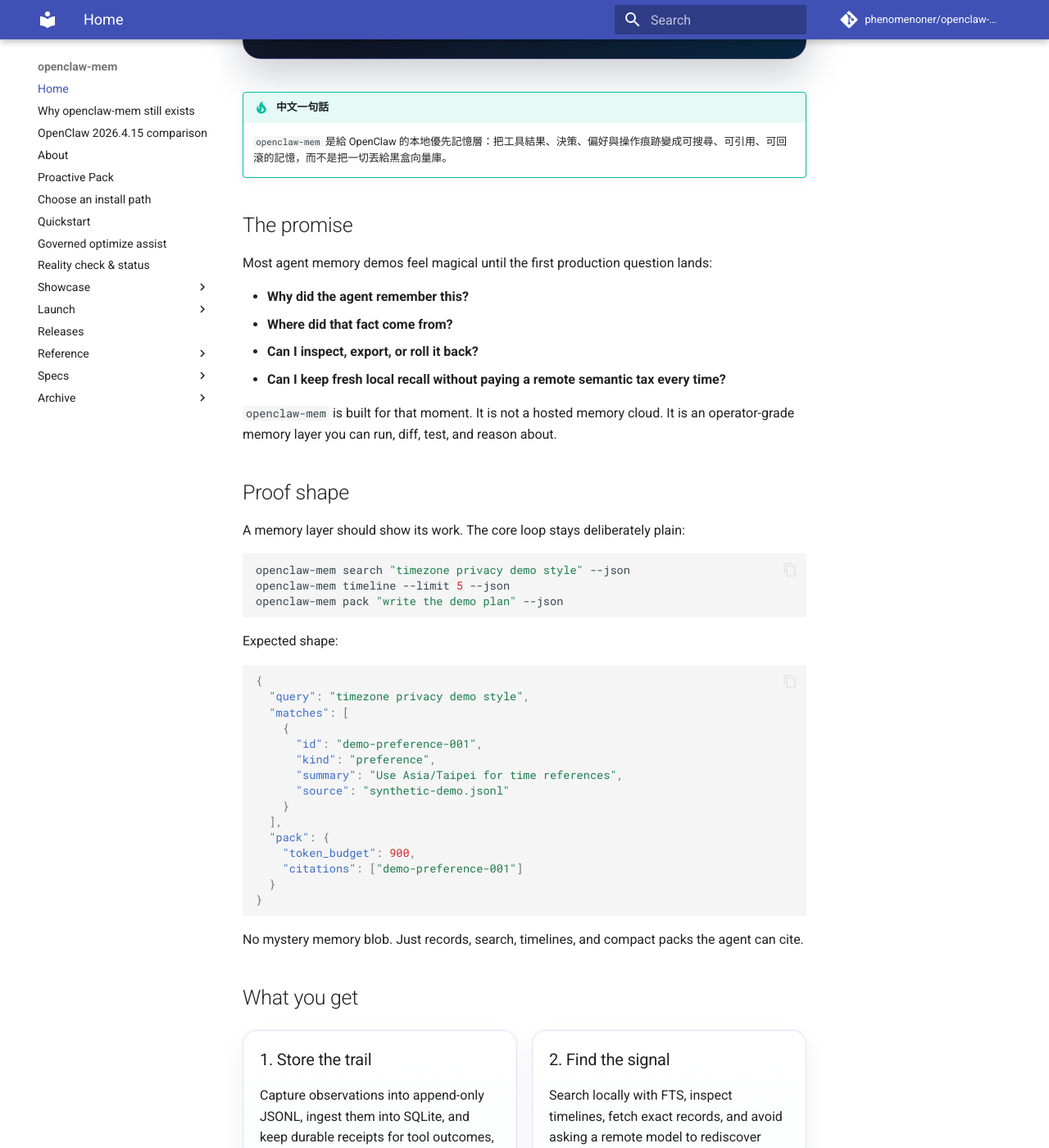
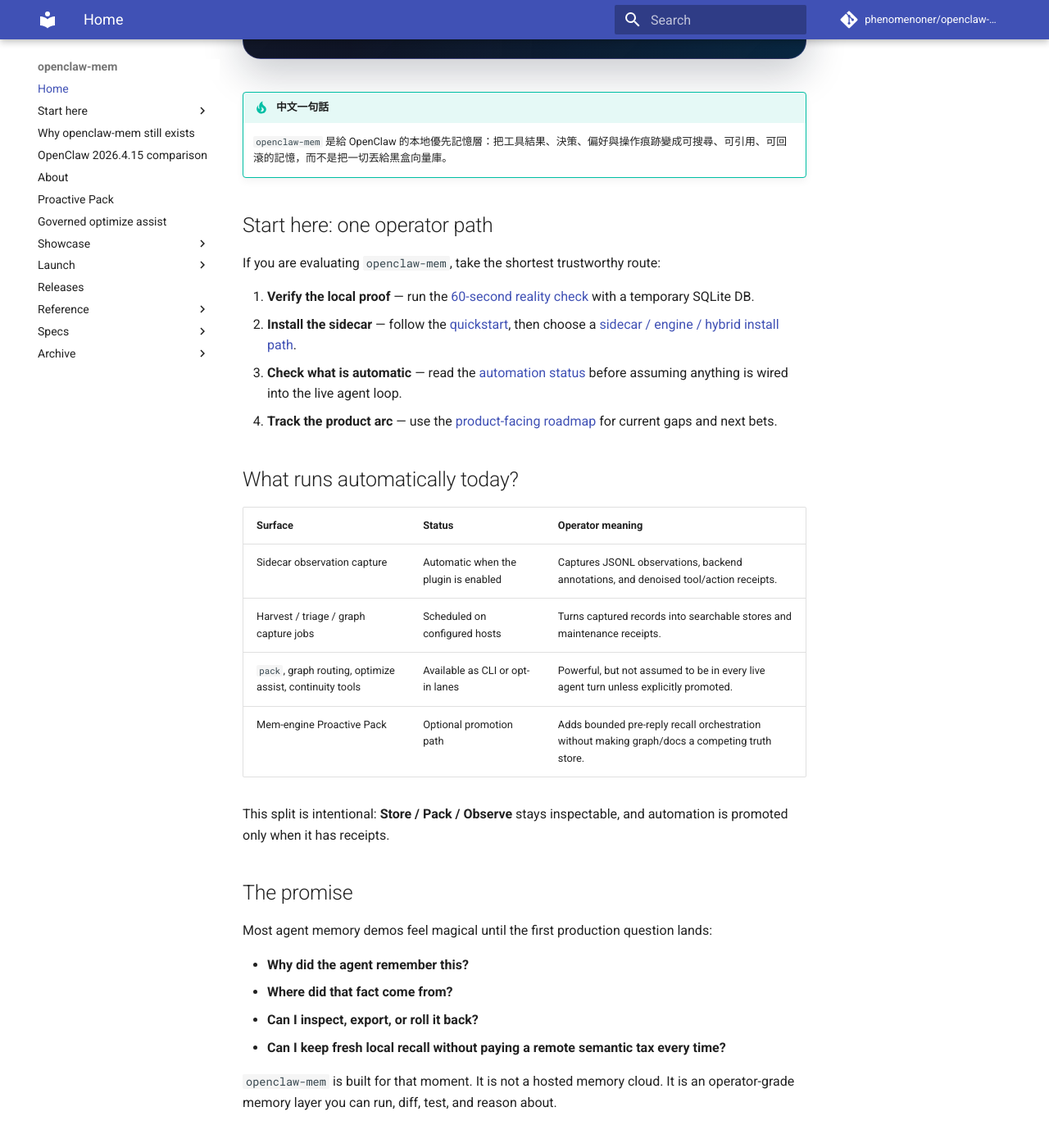
Before and after one commit to phenomenoner/openclaw-mem, an MkDocs documentation site: the page built from docs/index.md, in a window 1280 px wide and 1400 px high, scrolled down 920 px. Shown: the whole window at 82% size. Built offline with MkDocs 1.6.1 and Material for MkDocs 9.7.7, drawn with Linux system fonts in a browser that asks for light colours; comment, search, counter and statistics services are not loaded; some of the changed text lies outside the part shown.

```diff
--- a/docs/index.md
+++ b/docs/index.md
@@ -23,15 +23,35 @@ $ openclaw-mem search "privacy timezone style" --json
 </div>
 
 <div class="ocm-ctas" markdown="1">
-[Run the 5-minute demo](showcase/inside-out-demo.md){ .md-button .md-button--primary }
+[Verify in 60 seconds](reality-check.md){ .md-button .md-button--primary }
+[Read the quickstart](quickstart.md){ .md-button }
 [Choose an install path](install-modes.md){ .md-button }
-[Read the quickstart](quickstart.md){ .md-button }
 </div>
 
 </div>
 
 !!! tip "中文一句話"
     `openclaw-mem` 是給 OpenClaw 的本地優先記憶層：把工具結果、決策、偏好與操作痕跡變成可搜尋、可引用、可回滾的記憶，而不是把一切丟給黑盒向量庫。
+
+## Start here: one operator path
+
+If you are evaluating `openclaw-mem`, take the shortest trustworthy route:
+
+1. **Verify the local proof** — run the [60-second reality check](reality-check.md) with a temporary SQLite DB.
+2. **Install the sidecar** — follow the [quickstart](quickstart.md), then choose a [sidecar / engine / hybrid install path](install-modes.md).
+3. **Check what is automatic** — read the [automation status](automation-status.md) before assuming anything is wired into the live agent loop.
+4. **Track the product arc** — use the [product-facing roadmap](openclaw-user-improvement-roadmap.md) for current gaps and next bets.
+
+## What runs automatically today?
+
+| Surface | Status | Operator meaning |
+| --- | --- | --- |
+| Sidecar observation capture | Automatic when the plugin is enabled | Captures JSONL observations, backend annotations, and denoised tool/action receipts. |
+| Harvest / triage / graph capture jobs | Scheduled on configured hosts | Turns captured records into searchable stores and maintenance receipts. |
+| `pack`, graph routing, optimize assist, continuity tools | Available as CLI or opt-in lanes | Powerful, but not assumed to be in every live agent turn unless explicitly promoted. |
+| Mem-engine Proactive Pack | Optional promotion path | Adds bounded pre-reply recall orchestration without making graph/docs a competing truth store. |
+
+This split is intentional: **Store / Pack / Observe** stays inspectable, and automation is promoted only when it has receipts.
 
 ## The promise
 
@@ -142,6 +162,8 @@ If your agent only has one short chat, no ops trail, no audit need, and no repea
 
 ## See it, don’t just believe it
 
+Start with the [60-second reality proof](reality-check.md), then use these deeper demos when you want to inspect richer behavior.
+
 <div class="ocm-grid" markdown="1">
 
 <div class="ocm-card" markdown="1">
--- a/mkdocs.yml
+++ b/mkdocs.yml
@@ -34,14 +34,17 @@ markdown_extensions:
 
 nav:
   - Home: index.md
+  - Start here:
+      - 60-second reality proof: reality-check.md
+      - Quickstart: quickstart.md
+      - Choose an install path: install-modes.md
+      - Automation status: automation-status.md
+      - Product roadmap: openclaw-user-improvement-roadmap.md
   - Why openclaw-mem still exists: why-openclaw-mem-still-exists.md
   - OpenClaw 2026.4.15 comparison: openclaw-2026-4-15-comparison.md
   - About: about.md
   - Proactive Pack: proactive-pack.md
-  - Choose an install path: install-modes.md
-  - Quickstart: quickstart.md
   - Governed optimize assist: optimize-assist.md
-  - Reality check & status: reality-check.md
   - Showcase:
       - Trust-aware pack proof: showcase/trust-aware-context-pack-proof.md
       - Trust-aware proof artifacts: showcase/artifacts/index.md
```
Also changed, not shown: CHANGELOG.md (+1 -0 lines), README.md (+16 -0 lines).
